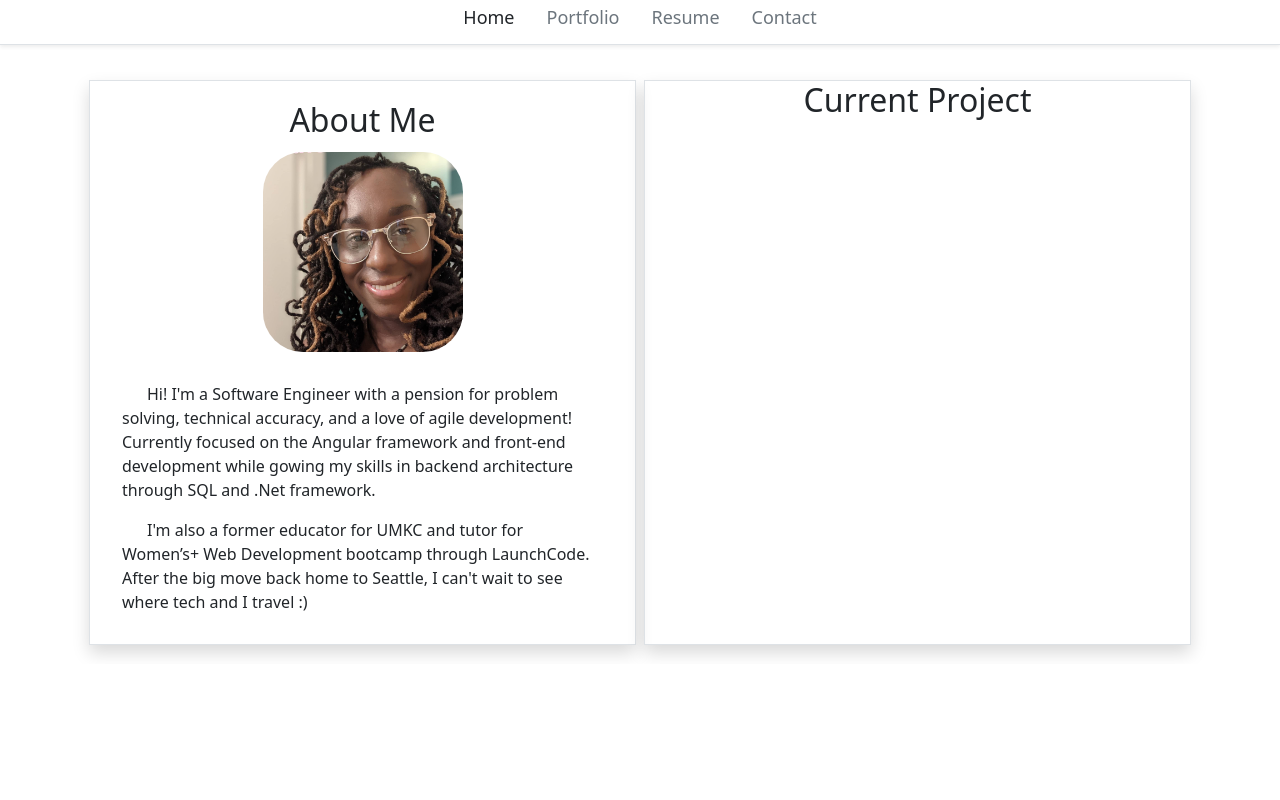
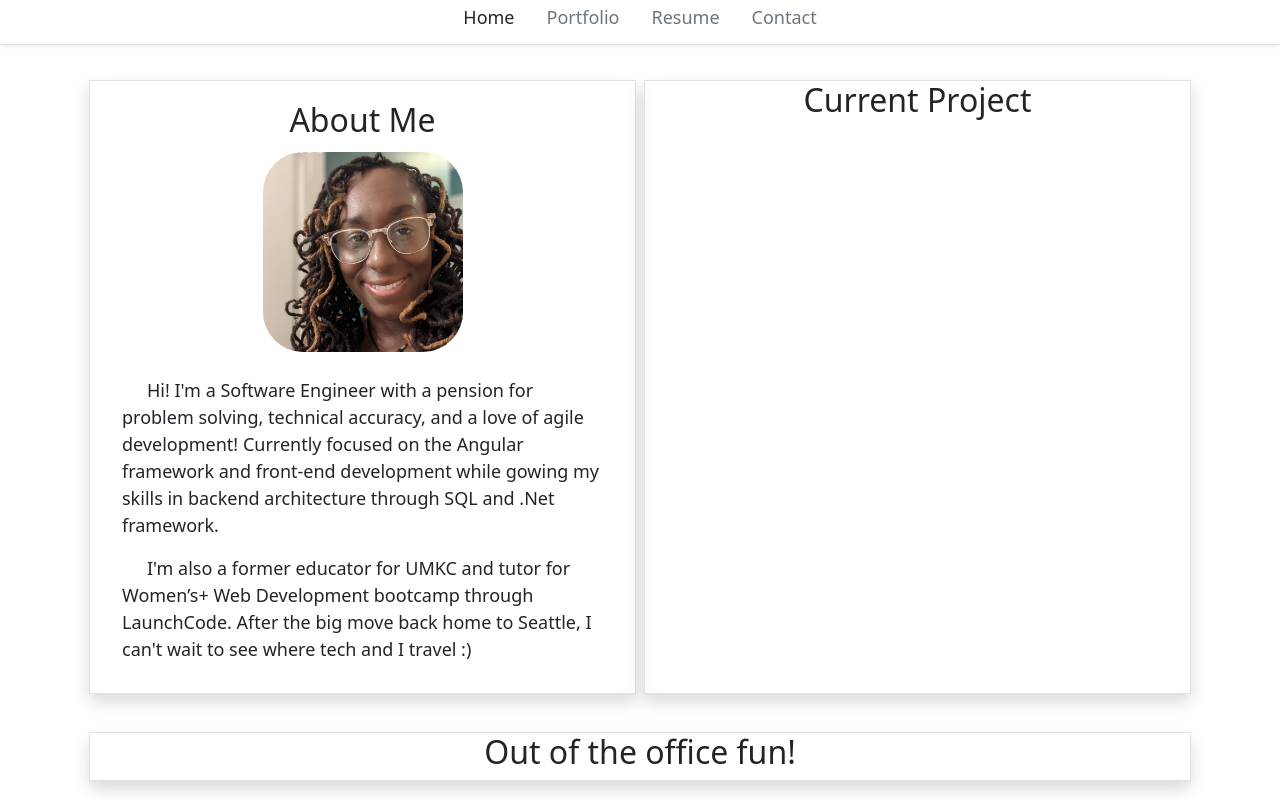
Before and after one commit to amerigirl/AngularPortfolioWebsite, an Angular app: page /home in a window 1280 px wide. Shown: the part 185-985 px from the top of the page. Before the commit the page ends 849 px from the top, so only its background shows below. Built offline with nearby package versions, Linux system fonts and the light colour scheme.

Commit message:
added a space for getting to know me

```diff
--- a/src/app/home/home.component.css
+++ b/src/app/home/home.component.css
@@ -15,8 +15,9 @@
 }
 
 .paragraph{
-  padding-top: 15px;
+  padding-top: 10px;
   text-align: left;
   text-indent: 25px;
  margin: 15px 20px 30px;
+ font-size: large;
 }
--- a/src/app/home/home.component.html
+++ b/src/app/home/home.component.html
@@ -1,6 +1,7 @@
 <div class="container">
+  <!--Is there a way to add a map feature?-->
   <div class="row">
-    <!--about me-->
+        <!--about me-->
     <div class="col-md shadow border m-1">
       <div class="text-center">
         <h2 class="title">About Me</h2>
@@ -30,4 +31,10 @@
       <h2 class="text-center">Current Project</h2>
     </div>
   </div>
+  <div class="row">
+
+     <div class="col-md shadow border m-1">
+      <h2 class="text-center">Out of the office fun!</h2>
+    </div>
+  </div>
 </div>
```
